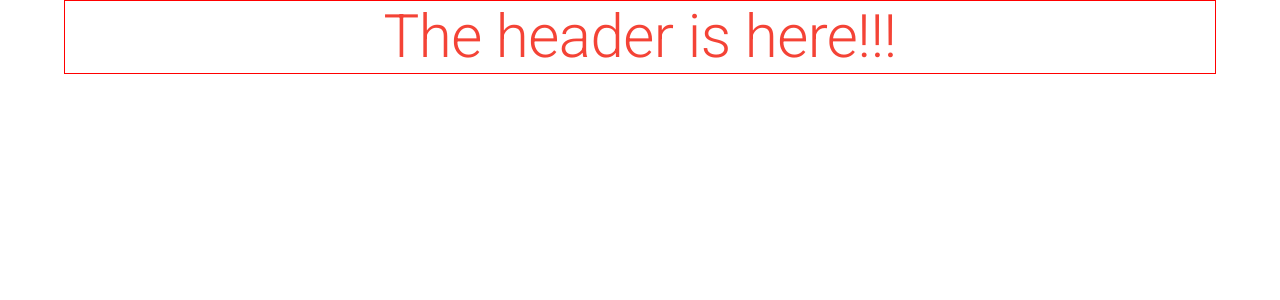
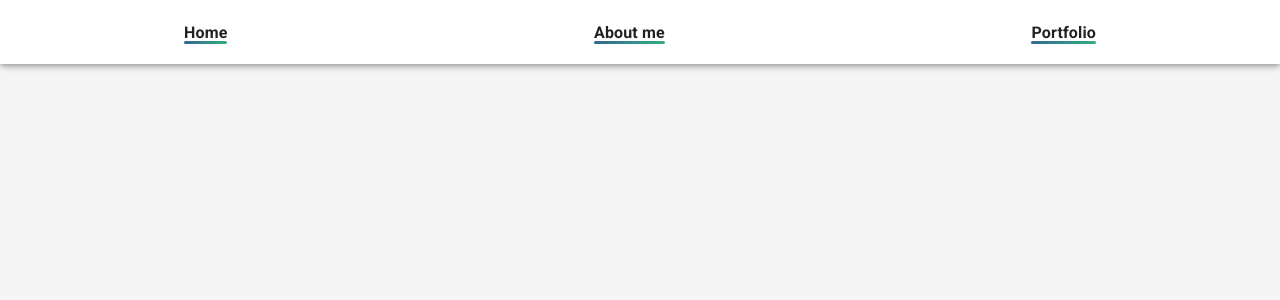
Before and after one commit to gbrissi/personal-website, a React (Vite) app in the folder portfolio/: page / in a window 1280 px wide. Shown: the top 300 px of the page. Built offline with nearby package versions, Linux system fonts and the light colour scheme.

Commit message:
style: styinling the header, changing theme config

```diff
--- a/portfolio/src/App.tsx
+++ b/portfolio/src/App.tsx
@@ -1,13 +1,18 @@
 import Header from "./components/Header"
-import {Container} from '@mui/material'
+import {styled} from '@mui/system'
 
 function App() {
 
   return (
-    <Container>
+    <AppContainer>
       <Header/>
-    </Container>
+    </AppContainer>
   )
 }
 
+const AppContainer = styled('div')`
+  min-height: 100vh;
+  background-color: whitesmoke;
+`
+
 export default App
--- a/portfolio/src/components/header.tsx
+++ b/portfolio/src/components/header.tsx
@@ -1,16 +1,64 @@
-import { Typography, Container } from '@mui/material'
+import React from 'react'
+
 import { styled } from '@mui/material/styles'
-import React from 'react'
+import {AppBar, Toolbar, Paper, Typography, Grid, Container, Fade } from '@mui/material'
 
 function Header() {
   return (
-    <Container sx={{border: '1px solid red'}}>
-      <Typography align='center' variant='h2' color='primary'>
-        The  header is here!!!
-      </Typography>
-    </Container>
-
+    <AppBar color='primary'>
+      <CustomToolbar variant='regular'>
+        <Fade in unmountOnExit>
+          <LinkContainer>
+            <TypographyContainer>
+              <CustomTypography sx={{cursor:'pointer'}} variant='body1'>Home</CustomTypography>
+              <GradientUnderscore></GradientUnderscore>
+            </TypographyContainer>
+            <TypographyContainer>
+              <CustomTypography sx={{cursor:'pointer'}} variant='body1'>About me</CustomTypography>
+              <GradientUnderscore></GradientUnderscore>
+            </TypographyContainer>
+            <TypographyContainer>
+              <CustomTypography sx={{cursor:'pointer'}} variant='body1'>Portfolio</CustomTypography>
+              <GradientUnderscore></GradientUnderscore>
+            </TypographyContainer>
+          </LinkContainer>
+        </Fade>
+      </CustomToolbar>
+    </AppBar>
   )
 }
 
+const TypographyContainer = styled('div')`
+`
+
+const LinkContainer = styled('div')`
+  width: 100%;
+  display: flex;
+  align-items: center;
+  justify-content: space-between;
+`
+
+const CustomTypography = styled(Typography)`
+  font-weight: bolder;
+  :hover {
+    font-size: 1.1rem
+  }
+`
+
+const GradientUnderscore = styled('div')`
+  margin-top: -4px;
+  height: 3px;
+  border-radius: 5px;
+  background: linear-gradient(90deg, rgba(53,102,147,1) 0%, rgba(52,172,130,1) 100%);
+`
+
+const CustomToolbar = styled(Toolbar)`
+  width: 75vw;
+  align-self: center;
+  justify-content: space-between;
+  @media only screen and (max-width: 600px) {
+    width: 100vw;
+  }
+`
+
 export default Header
--- a/portfolio/src/main.tsx
+++ b/portfolio/src/main.tsx
@@ -4,15 +4,18 @@ import App from './App'
 
 import './index.css'
 
-import { red, blue } from '@mui/material/colors'
+import { teal } from '@mui/material/colors'
 import { ThemeProvider, createTheme } from '@mui/material/styles';
-import {BrowserRouter, Routes, Route} from 'react-router-dom'
+import { BrowserRouter, Routes, Route } from 'react-router-dom'
 
 const theme = createTheme({
   palette: {
+    mode: 'light',
     primary: {
-      main: red[500],
-    }
+      light: '#f5f5f5',
+      main: '#fff',
+      dark: '#424242'
+    },
   }
 })
 
```
Also changed, not shown: portfolio/index.html (line endings or trailing spaces).
